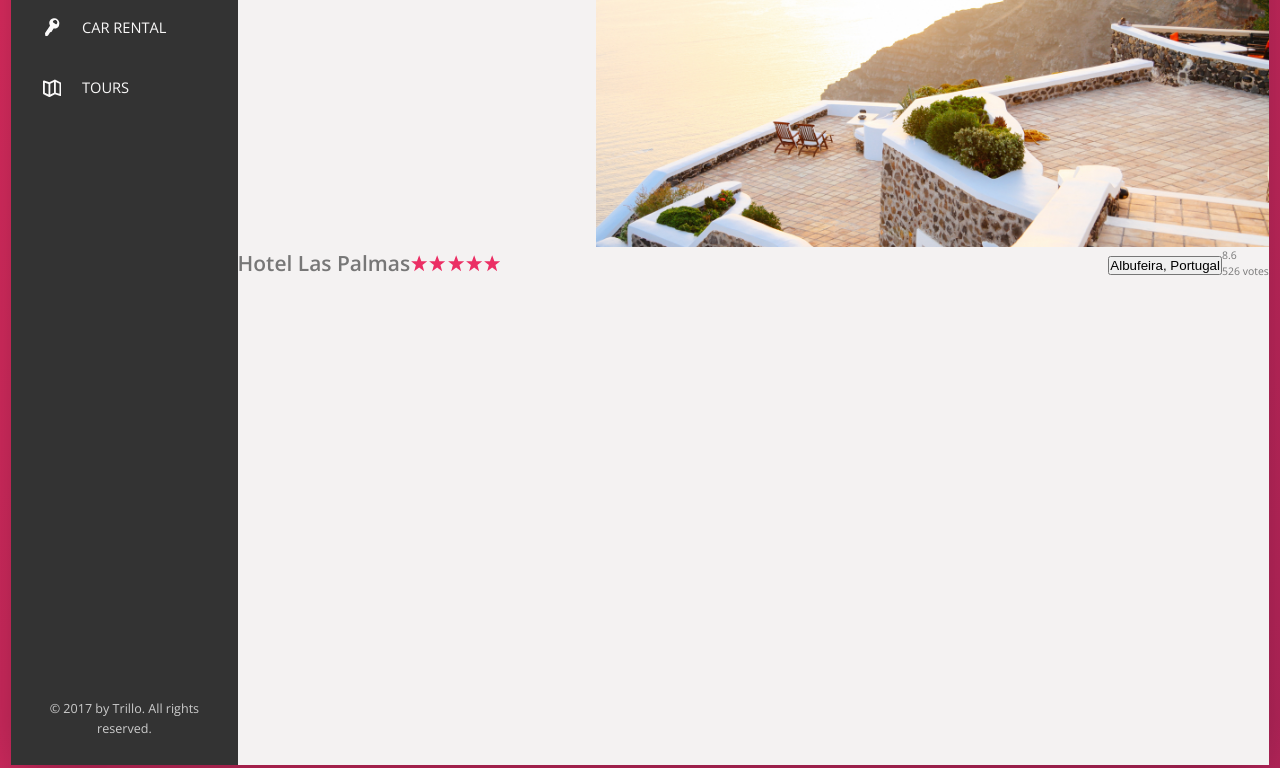
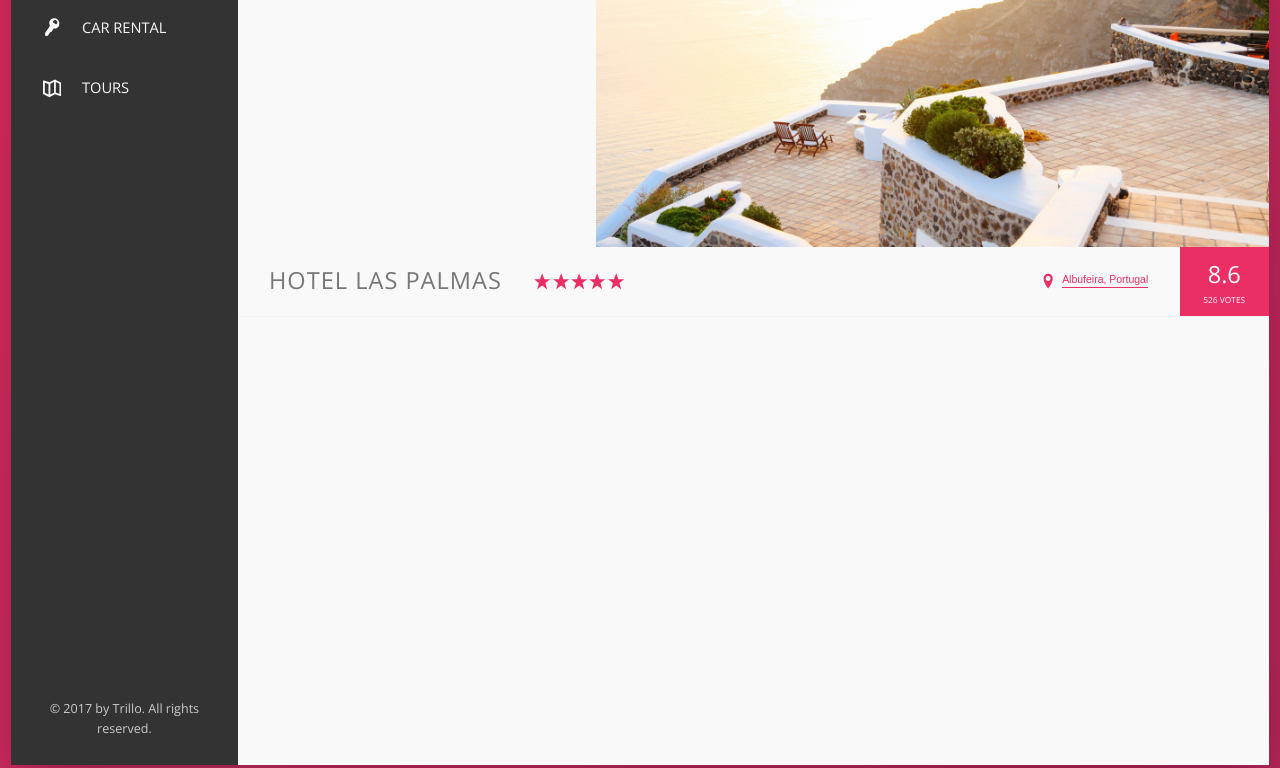
Before and after one commit to arifbsl/trillo, a website: page index.html in a window 1280 px wide. Shown: the part 314-1082 px from the top of the page. Drawn offline with nearby package versions, Linux system fonts and the light colour scheme.

Commit message:
hotel heading and rating are done

```diff
--- a/index.html
+++ b/index.html
@@ -102,7 +102,7 @@
                    </div>
 
                    <div class="overview">
-                       <h1 class="overview__heading">
+                       <h1 class="overview_heading">
                            Hotel Las Palmas
                        </h1>
 
@@ -126,12 +126,12 @@
 
                        <div class="overview_location">
                             <svg class="overview_location-icon">
-                                <use xlink:href="img/sprite.svg#icon-locatin-pin"></use>
+                                <use xlink:href="img/sprite.svg#icon-location-pin"></use>
                             </svg>
                             <button class="btn-inline">Albufeira, Portugal</button>
                        </div>
 
-                       <div class="overview-rating">
+                       <div class="overview_rating">
                            <div class="overview_rating-average">8.6</div>
                            <div class="overview_rating-count">526 votes</div>
                        </div>
--- a/sass/_components.scss
+++ b/sass/_components.scss
@@ -220,7 +220,7 @@
 .overview{
     display: flex;
     align-items: center;
-    border-bottom:1px solid var(--color-grey-light-2);
+    border-bottom: 1px solid var(--color-grey-light-2);
 
     &_heading{
         font-size: 2.25rem;
@@ -243,19 +243,76 @@
     }
 
     &_location{
-
+        display: flex;
+        align-items: center;
     }
 
-    &_reating{
+    &_location-icon{
+        margin-right: .5rem;
+    }
 
+    &_rating{
+        background-color:var(--color-primary);
+        color: #fff;
+        margin-left: 3rem;
+        align-self: stretch;
+        display: flex;
+        flex-direction: column;
+        justify-content: center;
+        align-items: center;
+        padding: 0 2.25rem;
     }
 
     &_rating-average {
-
+        font-size: 2.25rem;
+        font-weight: 300;
     }
 
-    &_raging-count{
-
+    &_rating-count{
+        font-size: .8rem;
+        text-transform: uppercase;
     }
 
 }
+
+
+//////////////////////////////////////////
+// BUTTON INLINE
+.btn-inline{
+    border:none;
+    color: var(--color-primary);
+    font-size: inherit;
+    border-bottom: 1px solid currentColor;
+    padding-bottom: 2px;
+    display: inline-block;
+    background-color: transparent;
+    cursor: pointer;
+    transition: all .2s;
+
+
+    &:hover{
+        color: var(--color-grey-dark-1);
+    }
+
+    &:focus{
+        outline: none;
+        animation: pulsate 1s infinite;
+    }
+}
+
+@keyframes pulsate {
+    0%{
+        transform: scale(1);
+        box-shadow: none;
+    }
+
+    50%{
+        transform: scale(1.05);
+        box-shadow: 0 1rem 4rem rgba($color: #000000, $alpha: .25);
+    }
+
+    100%{
+        transform: scale(1);
+        box-shadow: none;
+    }
+}
--- a/sass/_layout.scss
+++ b/sass/_layout.scss
@@ -1,7 +1,7 @@
 .container{
     max-width: 120rem;
     margin: 8rem auto;
-    background-color: var(--color-grey-light-2);
+    background-color: var(--color-grey-light-1);
     box-shadow: var(--shadow-dark);
 
     min-height: 50rem;
```
Also changed, not shown: css/main.css, 1 other file.
